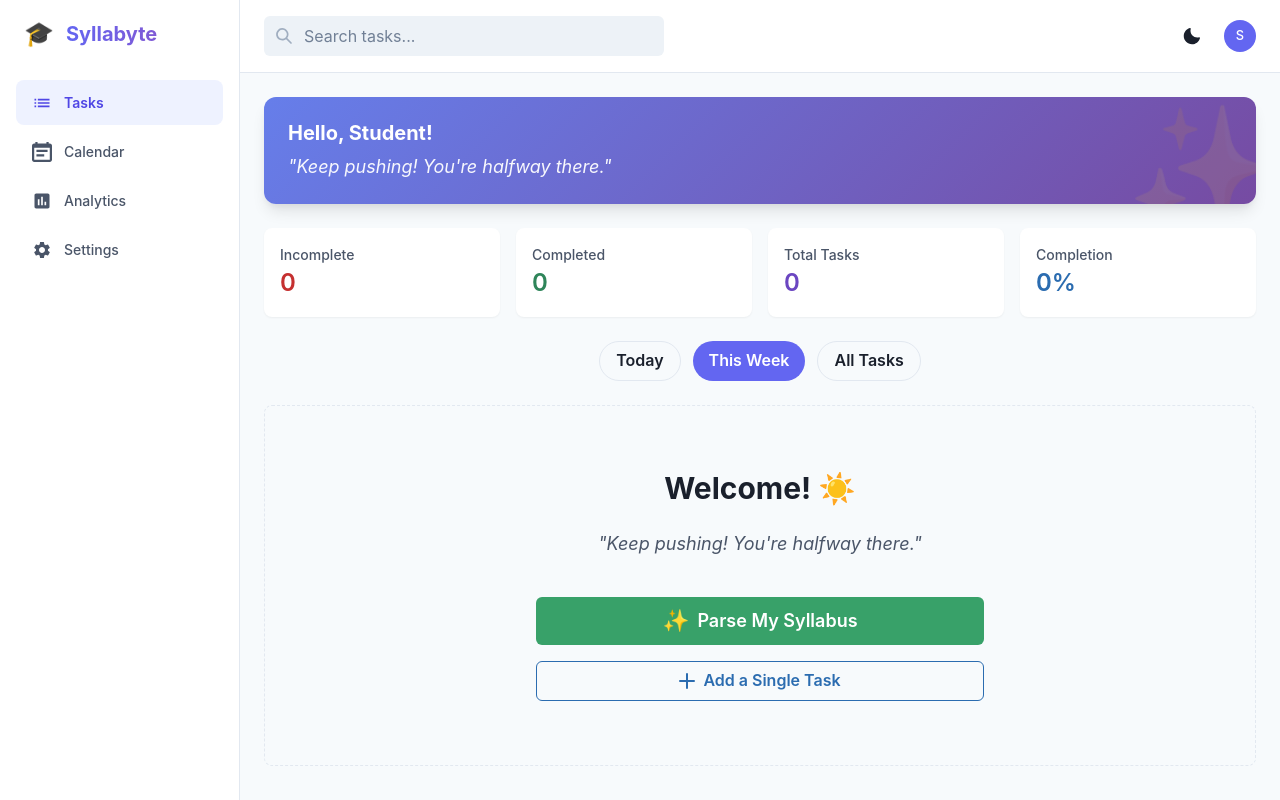
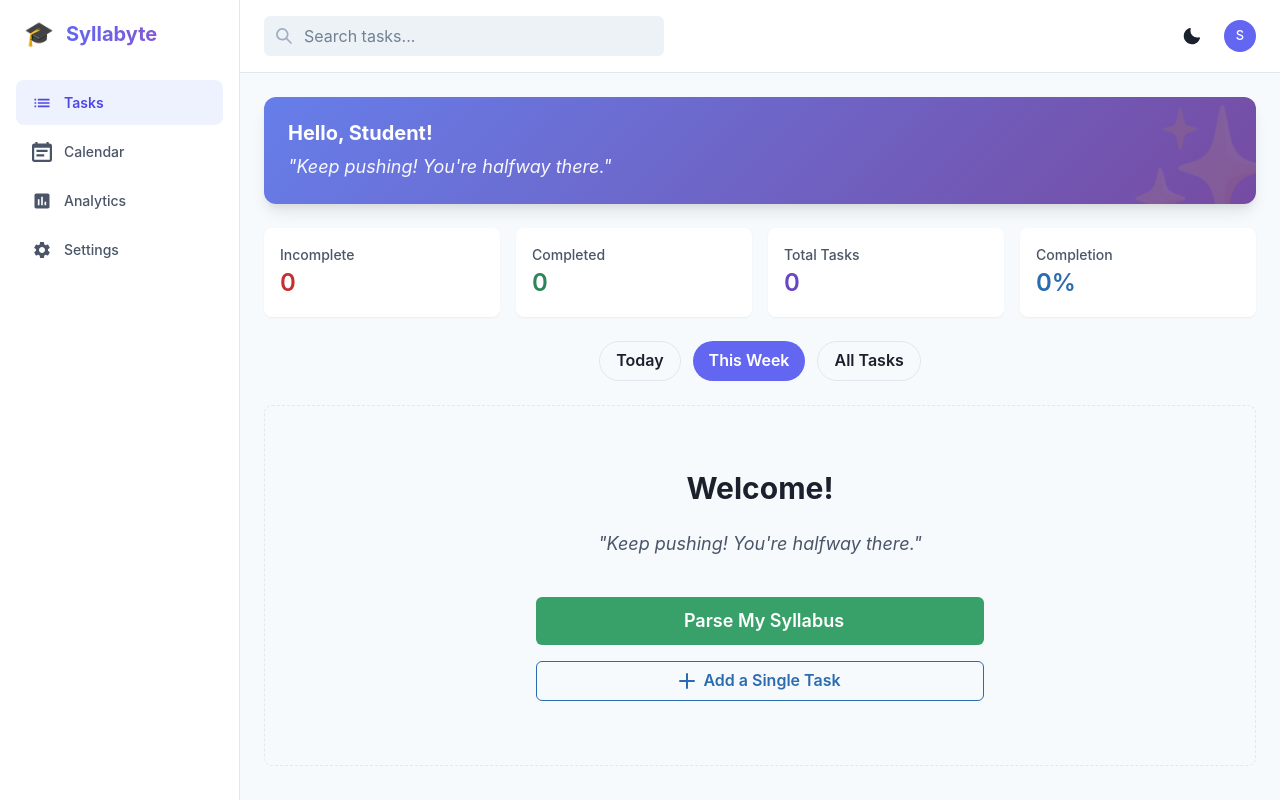
Before and after one commit to gelnerr/Programming_REC, a React (Create React App) app: page / in a window 1280 px wide. Built offline with nearby package versions, Linux system fonts and the light colour scheme.

Commit message:
update-emojis-2

```diff
--- a/src/Dashboard.js
+++ b/src/Dashboard.js
@@ -277,7 +277,7 @@ function Dashboard({ tasks, setTasks }) {
           borderRadius="lg"
           borderStyle="dashed"
         >
-          <Heading size="lg">Welcome! ☀️</Heading>
+          <Heading size="lg">Welcome!</Heading>
           <Text fontSize="lg" color="gray.600" _dark={{ color: 'gray.400' }} fontStyle="italic" maxW="md">
             "{quote.text}"
           </Text>
@@ -288,7 +288,7 @@ function Dashboard({ tasks, setTasks }) {
               colorScheme="green"
               onClick={onParserOpen}
               w="full"
-              leftIcon={<span style={{ fontSize: '1.2em' }}>✨</span>}
+              leftIcon={<span style={{ fontSize: '1.2em' }}></span>}
             >
               Parse My Syllabus
             </Button>
```
